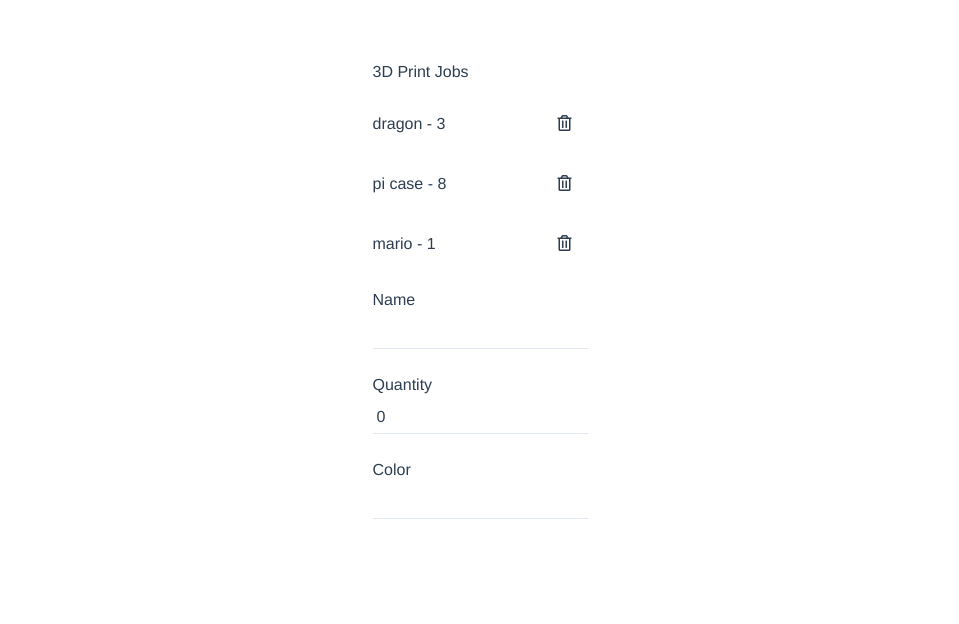
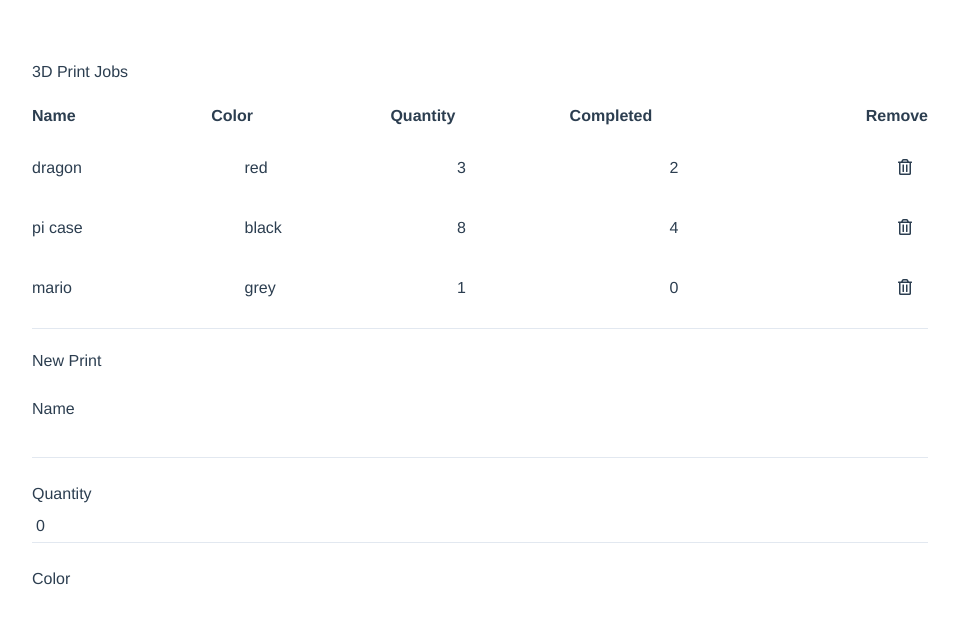
Before and after one commit to krames12/3d-print-jobs, a Vue app: page / in a window 1280 px wide. Shown: the top 624 px of the page, without its empty margins (160-1119 px from the left). Built offline with nearby package versions, Linux system fonts and the light colour scheme.

Commit message:
widened the app and made the headings kind of work

```diff
--- a/src/App.vue
+++ b/src/App.vue
@@ -20,7 +20,7 @@ export default {
   font-family: 'Avenir', Helvetica, Arial, sans-serif;
   -webkit-font-smoothing: antialiased;
   -moz-osx-font-smoothing: grayscale;
-  width: max-content;
+  width: 70%;
   color: #2c3e50;
   margin: 60px auto 0 auto;
 }
--- a/src/components/Job.vue
+++ b/src/components/Job.vue
@@ -1,8 +1,14 @@
 <template>
-  <li class="job flex justify-between  my-5">
-    <p class="self-center">{{ job.name }} - {{ job.qty }}</p>
+  <li class="job flex justify-between my-5">
+    <p class="self-center w-1/5">{{ job.name }}</p>
+    <p class="self-center w-1/5">{{ job.color }}</p>
+    <p class="self-center w-1/5">{{ job.qty }}</p>
+    <p class="self-center w-1/5">{{ job.completed }}</p>
     <button
-      class="cursor-pointer text-grey-darkest hover:text-grey-dark font-bold py-2 px-4 rounded"
+      class="
+        cursor-pointer text-grey-darkest
+        hover:text-red-dark font-bold py-2 px-4
+      "
       @click="handleDelete"
     >
       <i class="icon far fa-trash-alt"></i>
--- a/src/components/JobList.vue
+++ b/src/components/JobList.vue
@@ -1,7 +1,16 @@
 <template>
-  <div>
+  <div class="container mx-auto">
     <h3>3D Print Jobs</h3>
-    <ul>
+    <ul class="list-reset my-5">
+      <li class="job flex justify-between my-5">
+        <p class="self-center w-1/5"><strong>Name</strong></p>
+        <p class="self-center w-1/5"><strong>Color</strong></p>
+        <p class="self-center w-1/5"><strong>Quantity</strong></p>
+        <p class="self-center w-1/5"><strong>Completed</strong></p>
+        <p class="self-center w-1/5 text-right">
+          <strong>Remove</strong>
+        </p>
+      </li>
       <Job v-for="job in jobs" :job="job" :key="job.id" @delete="deleteJob" />
     </ul>
     <NewJobForm @add-new-job="addJob" />
@@ -42,14 +51,3 @@ export default {
   }
 }
 </script>
-
-<style>
-ul {
-  list-style: none;
-  padding-left: 0;
-}
-
-label {
-  display: block;
-}
-</style>
--- a/src/components/NewJobForm.vue
+++ b/src/components/NewJobForm.vue
@@ -1,28 +1,29 @@
 <template>
-  <form  name="newJobForm" @submit.prevent="handleSubmit" >
+  <form class="border-t border-grey-dark py-5"  name="newJobForm" @submit.prevent="handleSubmit" >
+    <h3>New Print</h3>
     <fieldset class="my-5">
-      <label for="newName" class="leading-loose">Name</label>
+      <label for="newName" class="leading-loose block">Name</label>
       <input
         type="text"
-        class="border-b border-grey-darkest p-1"
+        class="border-b border-grey-darkest p-1 w-full"
         name="newName"
         v-model="newPrintForm.name"
       >
     </fieldset>
     <fieldset class="my-5">
-      <label for="newQty" class="leading-loose">Quantity</label>
+      <label for="newQty" class="leading-loose block">Quantity</label>
       <input
         type="text"
-        class="border-b border-grey-darkest p-1"
+        class="border-b border-grey-darkest p-1 w-full"
         name="newQty"
         v-model="newPrintForm.qty"
       >
     </fieldset>
     <fieldset class="my-5">
-      <label for="newColor" class="leading-loose">Color</label>
+      <label for="newColor" class="leading-loose block">Color</label>
       <input
         type="text"
-        class="border-b border-grey-darkest p-1"
+        class="border-b border-grey-darkest p-1 w-full"
         name="newColor"
         v-model="newPrintForm.color"
       >
```
